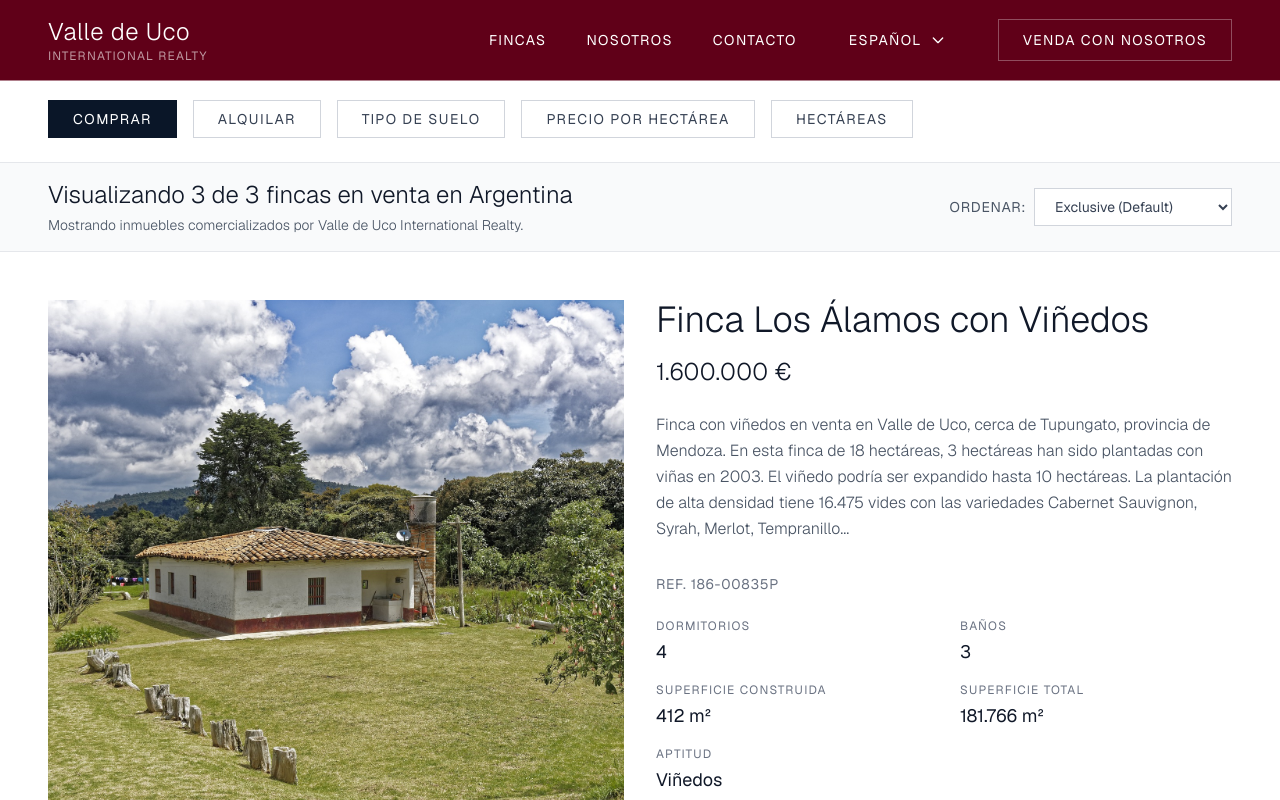
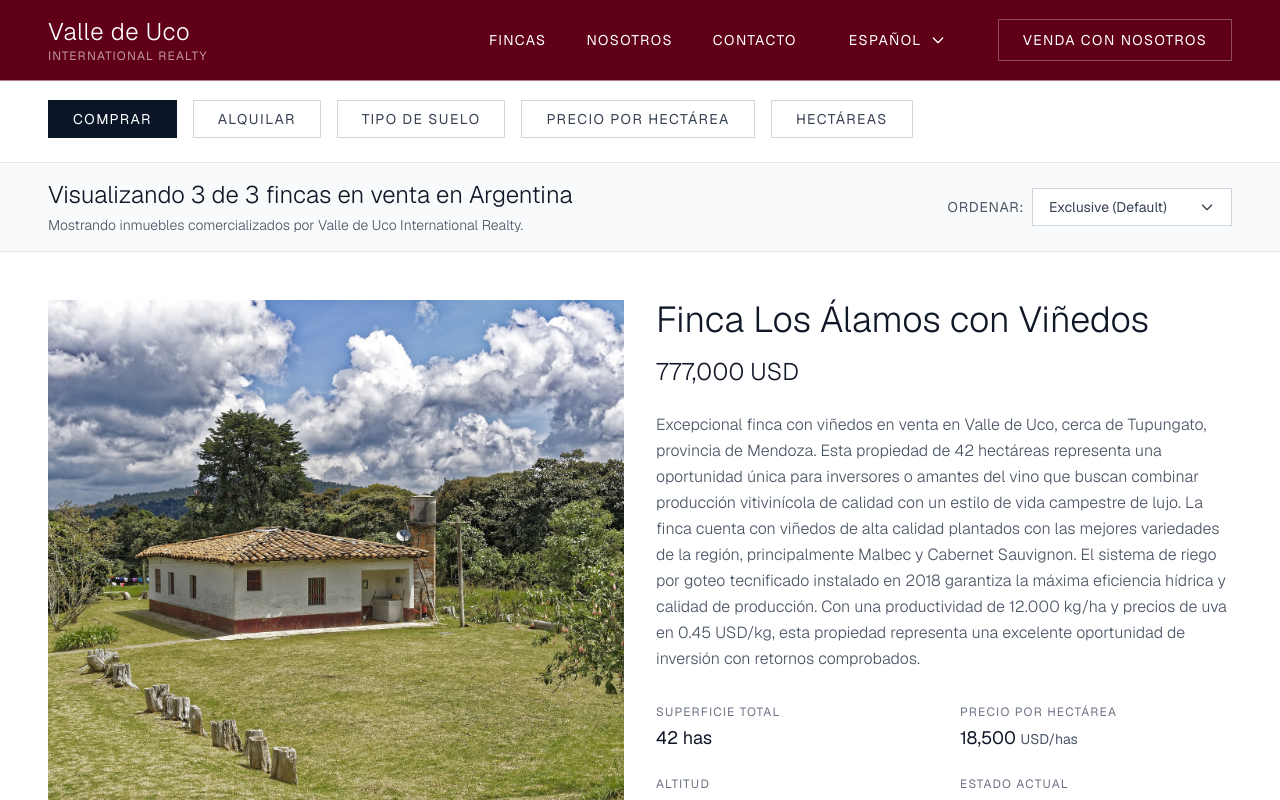
Before and after one commit to manudiiez/rodrigo-juri-inmobiliaria, a Next.js app: page /es-AR/propiedades in a window 1280 px wide. Shown: the top 800 px of the page. Built offline with nearby package versions, Linux system fonts and the light colour scheme.

Commit message:
empezando con idioma de las propiedades

```diff
--- a/src/app/[locale]/(general)/propiedades/page.tsx
+++ b/src/app/[locale]/(general)/propiedades/page.tsx
@@ -1,9 +1,7 @@
-import { properties } from '@/data/properties';
 import PropertiesSearchPage from '@/sections/propiedades/PropertiesSearchPage';
 
 export default function PropertiesPage() {
 
-  const propiedadesData = properties
 
   return (
     <main className="min-h-screen bg-gray-50">
--- a/src/app/[locale]/(property)/propiedades/[id]/page.tsx
+++ b/src/app/[locale]/(property)/propiedades/[id]/page.tsx
@@ -1,7 +1,8 @@
 "use client";
 
 import { useState, useEffect } from "react";
-import { useTranslations } from "next-intl";
+import { useTranslations, useLocale } from "next-intl";
+import { useParams, notFound } from "next/navigation";
 import PropertyHeader from "@/sections/property/PropertyHeader";
 import PropertyImageCarousel from "@/sections/property/PropertyImageCarousel";
 import PropertySummarySection from "@/sections/property/PropertySummarySection";
@@ -14,11 +15,22 @@ import PropertyContactSection from "@/sections/property/PropertyContactSection";
 import SideNavigation from "@/sections/property/SideNavigation";
 import { properties } from "@/data/properties";
 
-
-const propertyData = properties[2];
-const propertyContent = properties[2].content.es;
 export default function PropertyDetailPage() {
   const t = useTranslations('PropertyDetailPage.navigation');
+  const locale = useLocale();
+  const params = useParams();
+  const slug = params.id as string;
+
+  // Buscar la propiedad por slug
+  const propertyData = properties.find(p => p.slug === slug);
+
+  // Si no se encuentra la propiedad, mostrar 404
+  if (!propertyData) {
+    notFound();
+  }
+
+  const propertyContent = propertyData.content[locale as keyof typeof propertyData.content] || propertyData.content.es;
+
   const [activeSection, setActiveSection] = useState("resumen");
 
   const sections = [
--- a/src/data/properties.ts
+++ b/src/data/properties.ts
@@ -564,12 +564,14 @@ export const properties = [
       country: "AR",
     },
     images: [
-      "/casir_fachada_historica.jpg",
-      "/cava_barricas.jpg",
-      "/vinedos_agrelo_montana.jpg",
-      "/linea_avatar_wines.jpg",
-      "/lucas_moran_enologo.jpg",
-      "/sala_degustacion.jpg",
+      "/finca1.jpg",
+      "/finca2.jpg",
+      "/finca1.jpg",
+      "/finca2.jpg",
+      "/finca1.jpg",
+      "/finca2.jpg",
+      "/finca1.jpg",
+      "/finca2.jpg",
     ],
     content: {
       es: {
--- a/src/sections/propiedades/PropertiesSearchPage.tsx
+++ b/src/sections/propiedades/PropertiesSearchPage.tsx
@@ -1,65 +1,16 @@
 "use client";
 
-import { useState } from "react";
-import { useTranslations } from "next-intl";
+import { useState, useMemo } from "react";
+import { useTranslations, useLocale } from "next-intl";
 import SearchBarSection from "./SearchBarSection";
 import FiltersSection from "./FiltersSection";
 import ResultsHeaderSection from "./ResultsHeaderSection";
 import PropertyListItem from "./PropertyListItem";
-
-const properties = [
-  {
-    id: 1,
-    ref: "Ref. 186-00835P",
-    title: "Finca Los Álamos con Viñedos",
-    location: "Luján de Cuyo, Mendoza",
-    region: "Valle de Uco, Mendoza, Argentina",
-    price: "1.600.000 €",
-    image: "/finca1.jpg",
-    totalSize: "181.766 m²",
-    builtSize: "412 m²",
-    bedrooms: 4,
-    bathrooms: 3,
-    aptitude: "Viñedos",
-    description:
-      "Finca con viñedos en venta en Valle de Uco, cerca de Tupungato, provincia de Mendoza. En esta finca de 18 hectáreas, 3 hectáreas han sido plantadas con viñas en 2003. El viñedo podría ser expandido hasta 10 hectáreas. La plantación de alta densidad tiene 16.475 vides con las variedades Cabernet Sauvignon, Syrah, Merlot, Tempranillo...",
-  },
-  {
-    id: 2,
-    ref: "Ref. 192-01247P",
-    title: "Estancia La Merced con Bodega",
-    location: "San Rafael, Mendoza",
-    region: "San Rafael, Mendoza, Argentina",
-    price: "2.400.000 €",
-    image: "/finca2.jpg",
-    totalSize: "1.200.000 m²",
-    builtSize: "850 m²",
-    bedrooms: 6,
-    bathrooms: 5,
-    aptitude: "Vitivinícola",
-    description:
-      "Excepcional estancia con bodega boutique en San Rafael, Mendoza. Esta propiedad de 120 hectáreas cuenta con viñedos de alta calidad, instalaciones de vinificación de última generación y una casa principal de estilo colonial perfectamente restaurada. Ideal para inversión turística y producción vitivinícola...",
-  },
-  {
-    id: 3,
-    ref: "Ref. 175-00982P",
-    title: "Campo El Retiro Recreativo",
-    location: "Tunuyán, Mendoza",
-    region: "Valle de Uco, Mendoza, Argentina",
-    price: "988.000 €",
-    image: "/finca1.jpg",
-    totalSize: "650.000 m²",
-    builtSize: "620 m²",
-    bedrooms: 5,
-    bathrooms: 4,
-    aptitude: "Recreativo",
-    description:
-      "Campo de recreo en Tunuyán con vistas privilegiadas a la Cordillera de los Andes. Esta propiedad de 65 hectáreas ofrece amplias posibilidades para desarrollo turístico, agrícola o simplemente como retiro de montaña. Cuenta con riego, electricidad y acceso asfaltado...",
-  },
-];
+import { properties as propertiesData } from "@/data/properties";
 
 export default function PropertiesSearchPage() {
   const t = useTranslations("PropertiesPage");
+  const locale = useLocale();
   const [activeFilter, setActiveFilter] = useState("comprar");
   const [searchInput, setSearchInput] = useState("");
   const [showPriceFilter, setShowPriceFilter] = useState(false);
@@ -71,6 +22,35 @@ export default function PropertiesSearchPage() {
   const [minHectares, setMinHectares] = useState(0);
   const [maxHectares, setMaxHectares] = useState(500);
   const [sortBy, setSortBy] = useState("featured");
+
+  // Transformar los datos de properties.ts al formato que espera PropertyListItem
+  const properties = useMemo(() => {
+    return propertiesData.map((prop, index) => {
+      const content = prop.content[locale as keyof typeof prop.content] || prop.content.es;
+      const priceValue = prop.price.value;
+      const pricePerHa = prop.price.pricePerHectare;
+
+      return {
+        id: index + 1,
+        slug: prop.slug,
+        title: content.title,
+        location: prop.location.address,
+        region: `${prop.location.province}, ${prop.location.country}`,
+        price: priceValue !== null
+          ? `${priceValue.toLocaleString()} ${prop.price.currency}`
+          : "Consultar precio",
+        image: prop.images[0] || "/finca1.jpg",
+        aptitude: prop.type,
+        description: typeof content.description === 'string'
+          ? content.description
+          : content.description.text,
+        summaryFields: content.summary || [],
+        hectares: prop.hectares,
+        priceValue: priceValue || 0,
+        pricePerHectare: pricePerHa || 0,
+      };
+    });
+  }, [locale]);
 
   const handleClickOutside = (e: React.MouseEvent) => {
     const target = e.target as HTMLElement;
--- a/src/sections/propiedades/PropertyListItem.tsx
+++ b/src/sections/propiedades/PropertyListItem.tsx
@@ -6,18 +6,19 @@ import Link from "next/link";
 
 interface Property {
   id: number;
-  ref: string;
+  slug: string;
   title: string;
   location: string;
   region: string;
   price: string;
   image: string;
-  totalSize: string;
-  builtSize: string;
-  bedrooms: number;
-  bathrooms: number;
   aptitude: string;
   description: string;
+  summaryFields: {
+    label: string;
+    value: string;
+    extra?: string;
+  }[];
 }
 
 interface PropertyListItemProps {
@@ -29,7 +30,7 @@ export default function PropertyListItem({ property }: PropertyListItemProps) {
 
   return (
     <Link
-      href={`/propiedades/${property.id}`}
+      href={`/propiedades/${property.slug}`}
       className="group flex flex-col lg:flex-row gap-8 hover:shadow-lg transition-shadow duration-300 border-b border-gray-200 pb-12"
     >
       {/* Image */}
@@ -61,38 +62,18 @@ export default function PropertyListItem({ property }: PropertyListItemProps) {
             {property.ref}
           </p>
 
-          {/* Details Grid */}
-          <div className="grid grid-cols-2 gap-x-8 gap-y-4 mb-6">
-            <div>
-              <p className="text-xs uppercase tracking-widest text-gray-500 mb-1">
-                {t("bedrooms")}
-              </p>
-              <p className="text-lg text-gray-900">{property.bedrooms}</p>
-            </div>
-            <div>
-              <p className="text-xs uppercase tracking-widest text-gray-500 mb-1">
-                {t("bathrooms")}
-              </p>
-              <p className="text-lg text-gray-900">{property.bathrooms}</p>
-            </div>
-            <div>
-              <p className="text-xs uppercase tracking-widest text-gray-500 mb-1">
-                {t("builtArea")}
-              </p>
-              <p className="text-lg text-gray-900">{property.builtSize}</p>
-            </div>
-            <div>
-              <p className="text-xs uppercase tracking-widest text-gray-500 mb-1">
-                {t("totalArea")}
-              </p>
-              <p className="text-lg text-gray-900">{property.totalSize}</p>
-            </div>
-            <div className="col-span-2">
-              <p className="text-xs uppercase tracking-widest text-gray-500 mb-1">
-                {t("aptitude")}
-              </p>
-              <p className="text-lg text-gray-900">{property.aptitude}</p>
-            </div>
+          {/* Details Grid - Summary Fields */}
+          <div className="grid grid-cols-2 gap-x-8 gap-y-6 mb-6">
+            {property.summaryFields.map((field, index) => (
+              <div key={index} className={index === property.summaryFields.length - 1 && property.summaryFields.length % 2 !== 0 ? "col-span-2" : ""}>
+                <p className="text-xs uppercase tracking-widest text-gray-500 mb-1">
+                  {field.label}
+                </p>
+                <p className="text-lg text-gray-900">
+                  {field.value} {field.extra && <span className="text-sm text-gray-600">{field.extra}</span>}
+                </p>
+              </div>
+            ))}
           </div>
         </div>
 
--- a/src/sections/propiedades/ResultsHeaderSection.tsx
+++ b/src/sections/propiedades/ResultsHeaderSection.tsx
@@ -1,5 +1,6 @@
 "use client";
 
+import { useState } from "react";
 import { useTranslations } from "next-intl";
 
 interface ResultsHeaderSectionProps {
@@ -14,6 +15,16 @@ export default function ResultsHeaderSection({
   setSortBy,
 }: ResultsHeaderSectionProps) {
   const t = useTranslations("PropertiesPage");
+  const [showSortDropdown, setShowSortDropdown] = useState(false);
+
+  const sortOptions = [
+    { value: "featured", label: t("exclusive") },
+    { value: "price-high", label: t("priceHighToLow") },
+    { value: "price-low", label: t("priceLowToHigh") },
+    { value: "newest", label: t("mostRecent") },
+  ];
+
+  const selectedOption = sortOptions.find(opt => opt.value === sortBy);
 
   return (
     <div className="bg-gray-50 border-b border-gray-200 px-6 md:px-12 py-4">
@@ -34,16 +45,46 @@ export default function ResultsHeaderSection({
             <span className="text-sm text-gray-600 uppercase tracking-wider">
               {t("sortBy")}
             </span>
-            <select
-              value={sortBy}
-              onChange={(e) => setSortBy(e.target.value)}
-              className="px-4 py-2 border border-gray-300 bg-white text-sm text-gray-700 focus:outline-none focus:border-gray-400"
-            >
-              <option value="featured">{t("exclusive")}</option>
-              <option value="price-high">{t("priceHighToLow")}</option>
-              <option value="price-low">{t("priceLowToHigh")}</option>
-              <option value="newest">{t("mostRecent")}</option>
-            </select>
+            <div className="relative filter-dropdown">
+              <button
+                onClick={() => setShowSortDropdown(!showSortDropdown)}
+                className="px-4 py-2 border border-gray-300 bg-white text-sm text-gray-700 hover:bg-gray-50 transition-colors flex items-center gap-2 min-w-[200px] justify-between"
+              >
+                <span>{selectedOption?.label}</span>
+                <svg
+                  className={`w-4 h-4 transition-transform ${showSortDropdown ? 'rotate-180' : ''}`}
+                  fill="none"
+                  stroke="currentColor"
+                  viewBox="0 0 24 24"
+                >
+                  <path
+                    strokeLinecap="round"
+                    strokeLinejoin="round"
+                    strokeWidth="2"
+                    d="M19 9l-7 7-7-7"
+                  />
+                </svg>
+              </button>
+
+              {showSortDropdown && (
+                <div className="absolute right-0 top-full mt-2 w-full bg-white border border-gray-300 shadow-lg z-50">
+                  {sortOptions.map((option) => (
+                    <button
+                      key={option.value}
+                      onClick={() => {
+                        setSortBy(option.value);
+                        setShowSortDropdown(false);
+                      }}
+                      className={`w-full text-left px-4 py-3 text-sm hover:bg-gray-50 transition-colors ${
+                        sortBy === option.value ? 'bg-gray-100 font-medium' : ''
+                      }`}
+                    >
+                      {option.label}
+                    </button>
+                  ))}
+                </div>
+              )}
+            </div>
           </div>
         </div>
       </div>
```
